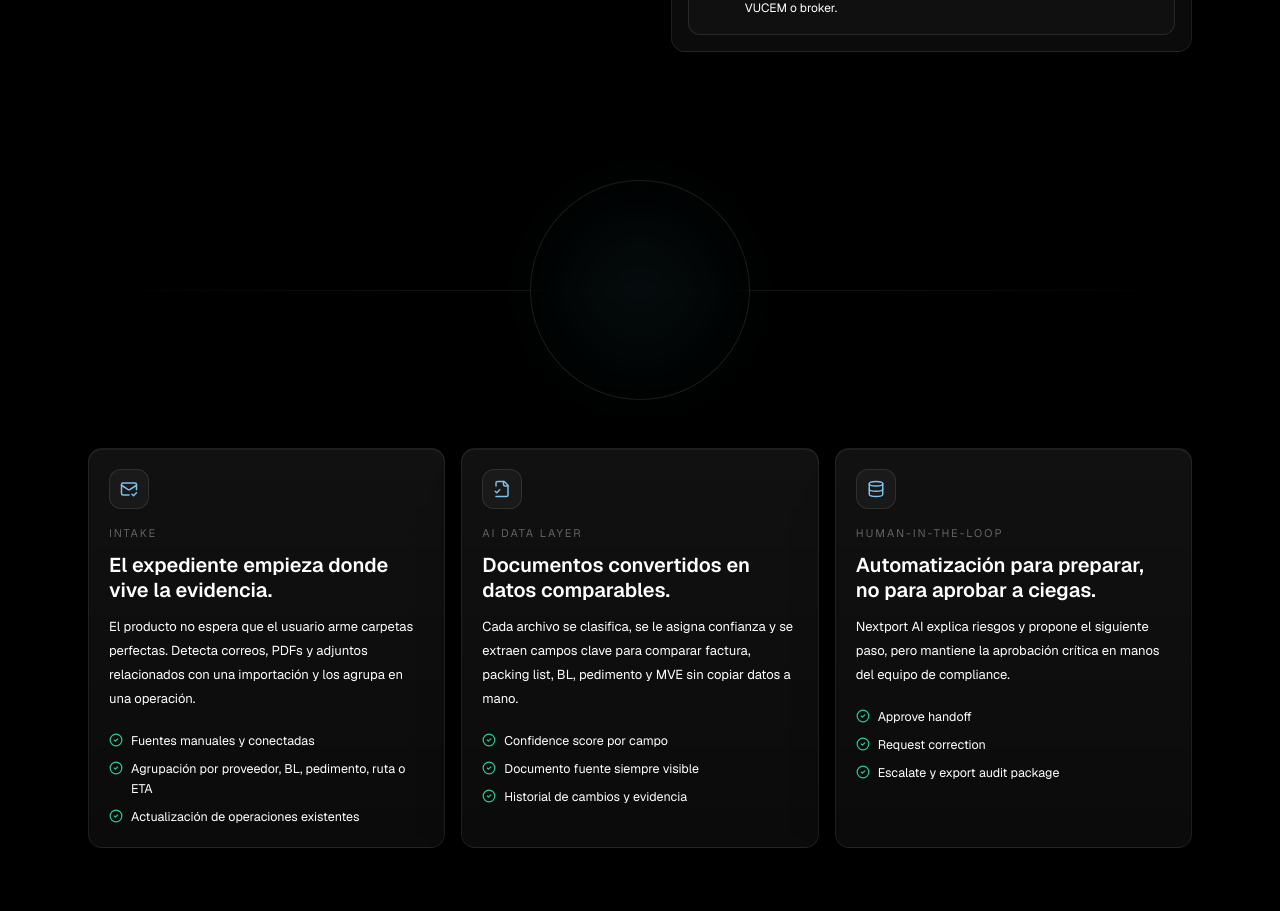
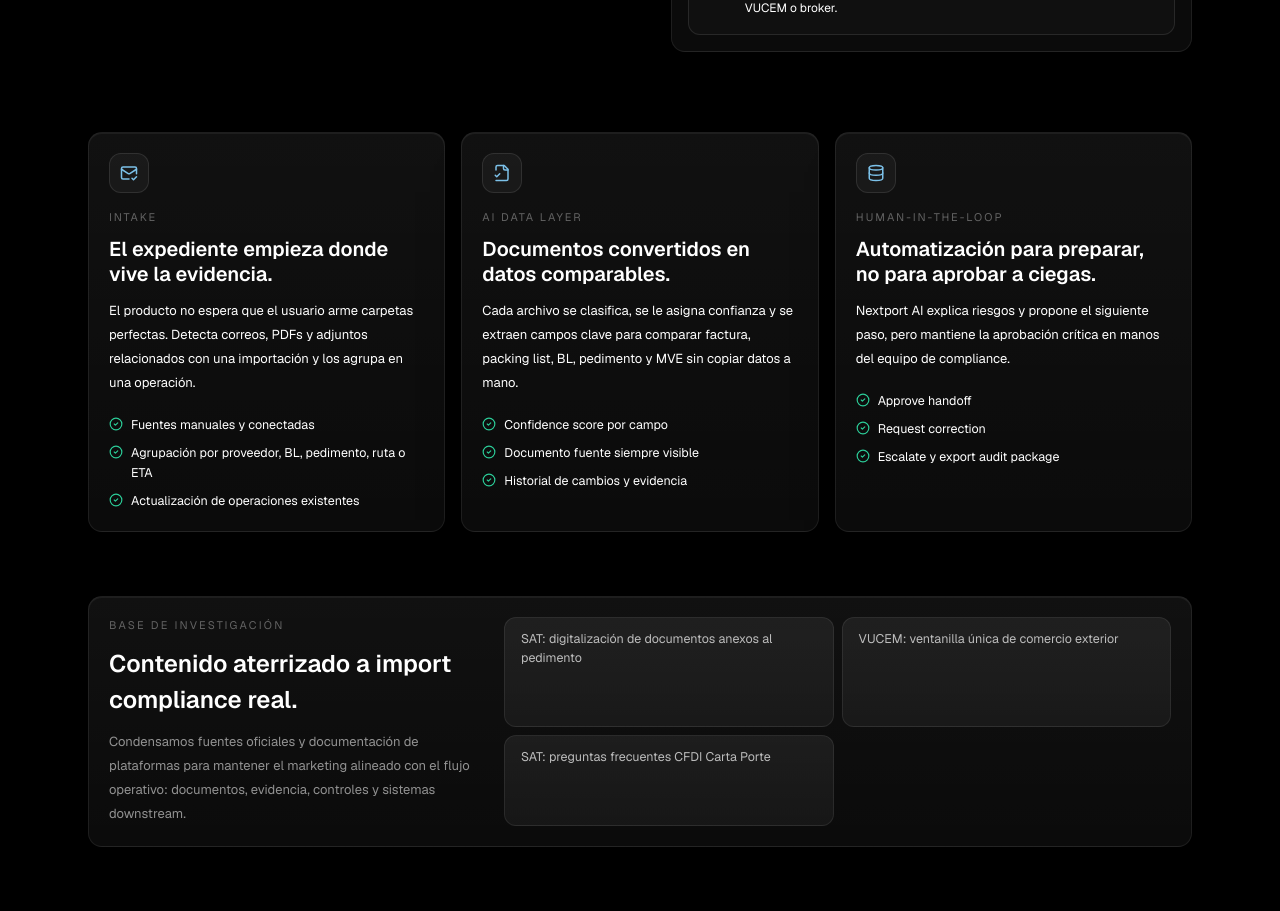
Before and after one commit to alejandrozfx-svg/nextport-ai, a Next.js app: page /platform in a window 1280 px wide. Shown: the part 860-1771 px from the top of the page. Built offline with nearby package versions, Linux system fonts and the light colour scheme.

Commit message:
revert: remove platform workflow lottie

```diff
--- a/src/components/marketing/MarketingSubpage.tsx
+++ b/src/components/marketing/MarketingSubpage.tsx
@@ -14,7 +14,6 @@ import {
 import { SplineBackground } from "./SplineBackground";
 import { BrandMark } from "@/components/ui/BrandMark";
 import { Wordmark } from "@/components/ui/Wordmark";
-import { PlatformWorkflowLottie } from "./PlatformWorkflowLottie";
 
 type Metric = {
   value: string;
@@ -175,8 +174,6 @@ export function MarketingSubpage({ page, splineScene }: MarketingSubpageProps) {
         </div>
       </section>
 
-      {page.navKey === "platform" && <PlatformWorkflowLottie />}
-
       <section className="mx-auto grid max-w-6xl gap-3 px-4 pb-12 sm:px-6 sm:pb-16 lg:grid-cols-3 lg:gap-4">
         {page.sections.map((section, index) => {
           const Icon = iconMap[index % iconMap.length];
--- a/src/components/marketing/PlatformWorkflowLottie.tsx
+++ /dev/null
@@ -1,50 +0,0 @@
-"use client";
-
-import { createElement, useEffect, useState } from "react";
-import { GitBranch } from "lucide-react";
-
-const PLATFORM_WORKFLOW_LOTTIE =
-  "https://lottie.host/f5dd7938-6210-4f97-a762-652eb99b829a/fwzWvzuvwA.lottie";
-
-export function PlatformWorkflowLottie() {
-  const [ready, setReady] = useState(false);
-
-  useEffect(() => {
-    let mounted = true;
-
-    import("@lottiefiles/dotlottie-wc")
-      .then(() => {
-        if (mounted) setReady(true);
-      })
-      .catch(() => {
-        if (mounted) setReady(false);
-      });
-
-    return () => {
-      mounted = false;
-    };
-  }, []);
-
-  return (
-    <section className="relative z-10 mx-auto max-w-6xl overflow-hidden px-4 py-8 sm:px-6 sm:py-10 lg:py-12">
-      <div className="absolute inset-x-4 top-1/2 h-px bg-gradient-to-r from-transparent via-white/10 to-transparent sm:inset-x-6" />
-      <div className="absolute left-1/2 top-1/2 h-[240px] w-[240px] -translate-x-1/2 -translate-y-1/2 rounded-full bg-[radial-gradient(circle,rgba(122,176,224,0.14),rgba(21,191,167,0.05)_38%,transparent_70%)] blur-2xl" />
-      <div className="relative mx-auto flex w-full items-center justify-center">
-        <div className="platform-workflow-lottie pointer-events-none flex h-[160px] w-[160px] items-center justify-center rounded-full border border-white/10 bg-black/25 shadow-[0_18px_70px_rgba(0,0,0,0.36)] backdrop-blur-md sm:h-[190px] sm:w-[190px] lg:h-[220px] lg:w-[220px]">
-          {ready ? (
-            createElement("dotlottie-wc", {
-              src: PLATFORM_WORKFLOW_LOTTIE,
-              autoplay: true,
-              loop: true,
-              backgroundColor: "#00000000",
-              style: { width: "100%", height: "100%" },
-              "aria-label": "Animated import operation workflow",
-            })
-          ) : (
-            <GitBranch className="text-[color:var(--brand)]" size={34} strokeWidth={1.5} />
-          )}
-        </div>
-      </div>
-    </section>
-  );
-}
```
